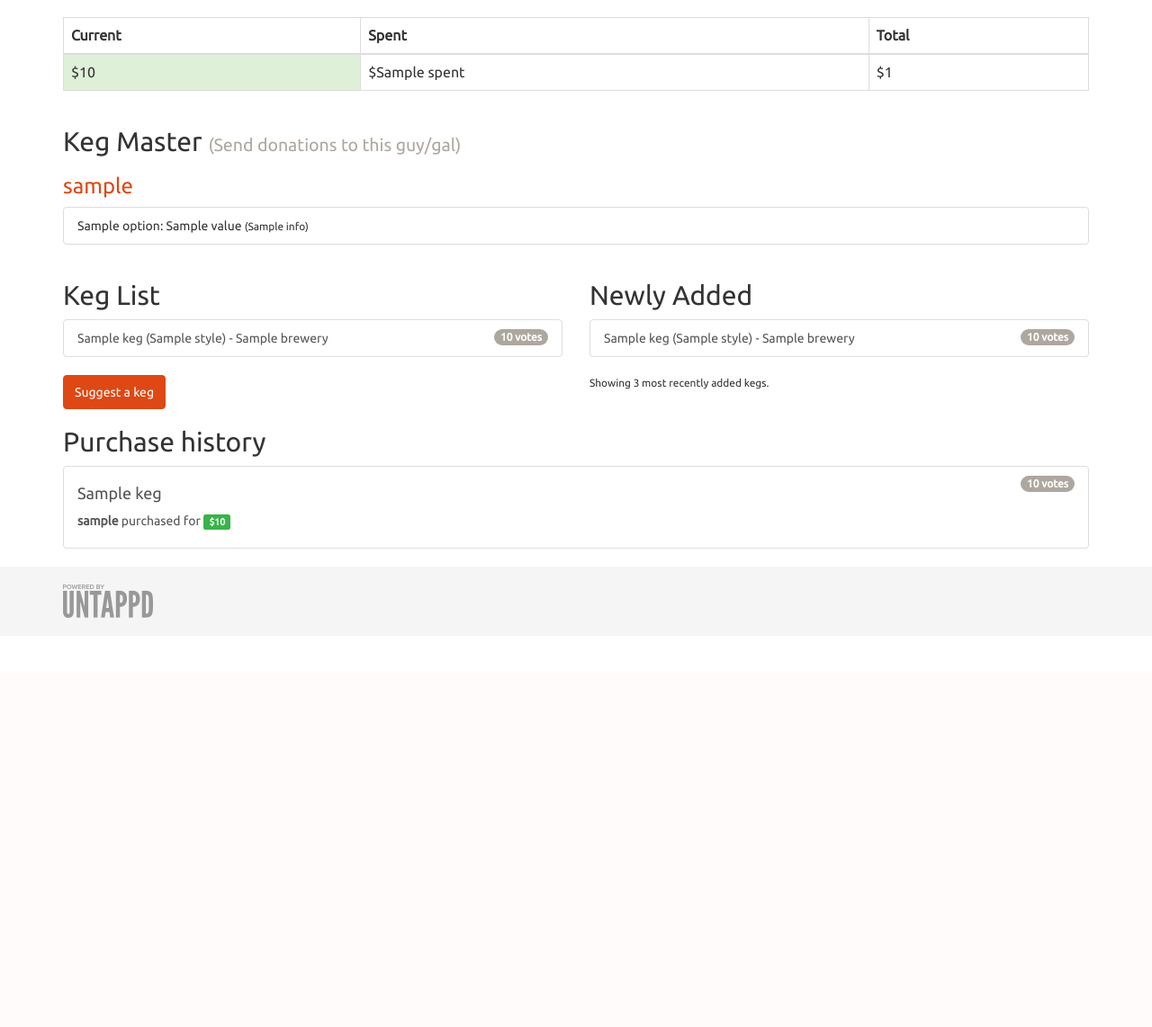
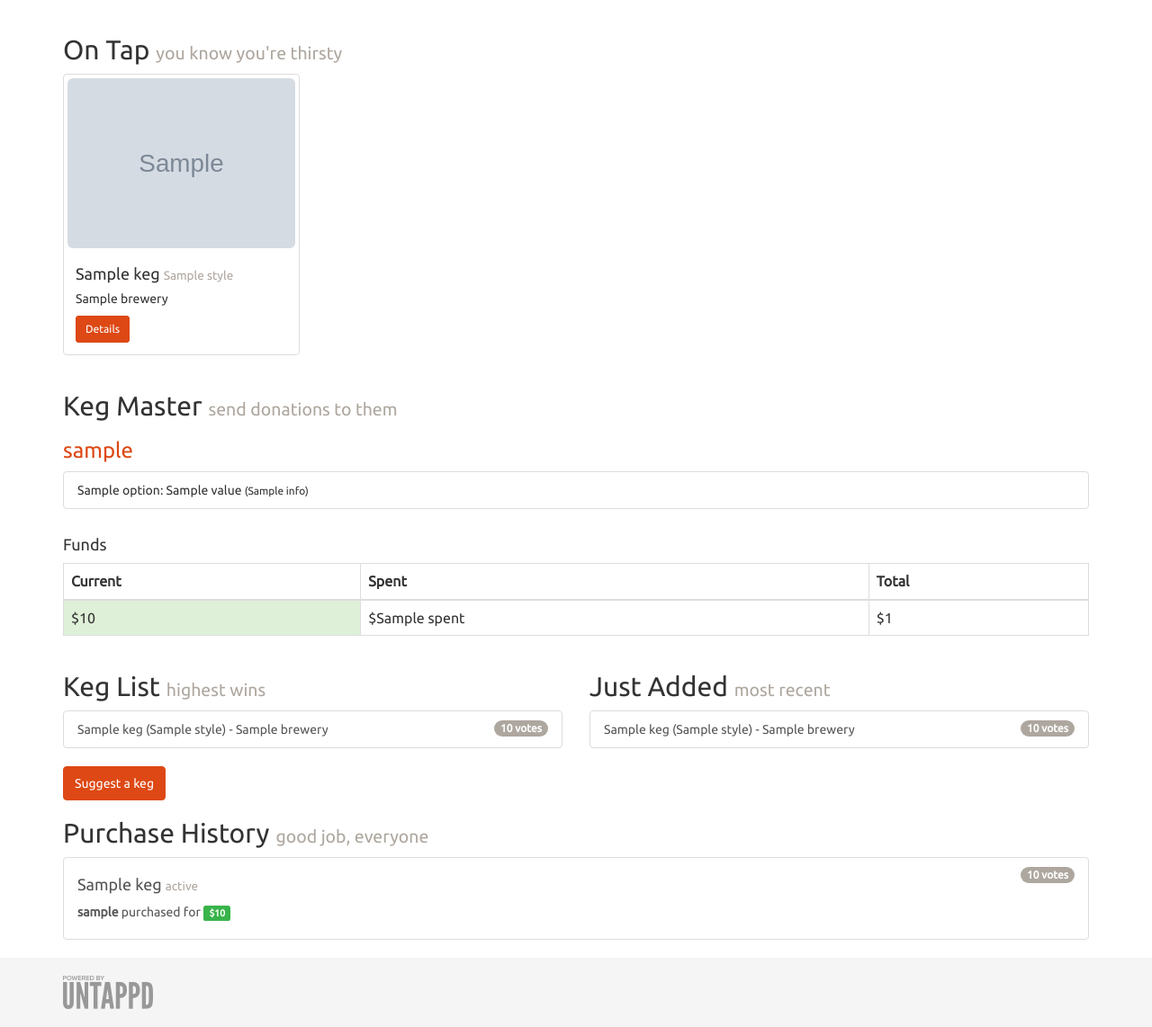
Before and after one commit to cibyr/kegstarter, a Django app: template main/templates/index.html in a window 1280 px wide. Shown: the part 51-1193 px from the top of the page at 90% size. Before the commit the page ends 738 px from the top, so only its background shows below. Run offline with Django 3.2, Linux system fonts and the light colour scheme; the template is opened without the code that fills it: most values are stand-ins (such as "Sample title", 1, 10 or a date in 2020); grey boxes marked "Sample" are stand-in pictures; parts of the project's set-up code (start-up, migrations or seed data) failed here and were passed over; some libraries are stand-ins or nearby versions.

Commit message:
CR for #40 - Keg State implementation

```diff
--- a/kegstarter/urls.py
+++ b/kegstarter/urls.py
@@ -9,6 +9,7 @@ urlpatterns = patterns('',
     url(r'^$', 'main.views.home', name='home'),
     url(r'^keg/(?P<pk>\d+)/', KegDetail.as_view(), name='keg'),
     url(r'^keg/purchase/', 'main.views.purchase', name='purchase'),
+    url(r'^keg/change/', 'main.views.purchase_change', name='purchase_change'),
     url(r'^keg/create/', 'main.views.create_keg', name='keg_create'),
     url(r'^brewery/(?P<pk>\d+)/', BreweryDetail.as_view(), name='brewery'),
     url(r'^vote', 'main.views.vote', name='vote'),
--- a/main/admin.py
+++ b/main/admin.py
@@ -1,10 +1,11 @@
 from django.contrib import admin
-from .models import Brewery, Keg, KegMaster, Suggestion, UntappdCredentials
+from .models import Brewery, Keg, KegMaster, Suggestion, UntappdCredentials, Purchase
 
 admin.site.register(Brewery)
 admin.site.register(Keg)
 admin.site.register(KegMaster)
 admin.site.register(Suggestion)
+admin.site.register(Purchase)
 
 # Just in case we need to reset them (there is no identifying info in this)
 admin.site.register(UntappdCredentials)
--- a/main/templates/index.html
+++ b/main/templates/index.html
@@ -2,28 +2,62 @@
 
 {% block content %}
 
-<table class="table table-bordered">
-    <thead>
-        <tr>
-            <th>Current</th>
-            <th>Spent</th>
-            <th>Total</th>
-        </tr>
-    </thead>
-    <tr>
-        <td class="{% if balance > 0 %}success{% else %}danger{% endif %}">${{ balance }}</td>
-        <td>${{ spent }}</td>
-        <td>${{ total_donations }}</td>
-    </tr>
-</table>
+<div class="row">
+    <div class="col-md-12">
+        <h2>On Tap <small>you know you're thirsty</small></h2>
+    </div>
+</div>
+<div class="row">
+    {% if on_tap.count == 0 %}
+        <div class="col-md-12">
+        {% if current_kegmaster %}
+            <p>Tell you're Keg Master to buy a keg!</p>
+        {% else %}
+            <p>Appoint someone a Keg Master!  Then, buy some kegs!</p>
+        {% endif %}
+        </div>
+    {% else %}
+        {% for purchase in on_tap %}
+        <div class="col-md-3">
+            <div class="thumbnail">
+                <img src="{{ purchase.suggestion.untappd_keg.keg.image }}" alt="No Image" class="img-rounded">
+                <div class="caption">
+                    <h4>
+                        {{ purchase.suggestion.untappd_keg.keg }}
+                        {% if purchase.suggestion.untappd_keg.keg.style %}
+                            <small>{{ purchase.suggestion.untappd_keg.keg.style }}</small>
+                        {% endif %}
+                    </h4>
+                    <h5>{{ purchase.suggestion.untappd_keg.untappd_brewery.brewery }}</h5>
+                    <div>
+                        <a href="{{ purchase.suggestion.get_absolute_url }}" class="btn btn-sm btn-primary" role="button">Details</a>
+                        {% if user == current_kegmaster.user %}
+                        <a href="{{ purchase.suggestion.get_absolute_url }}" class="btn btn-sm btn-default" role="button">All Out?</a>
+                        {% endif %}
+                    </div>
+                </div>
+            </div>
+        </div>
+        {% endfor %}
+    {% endif %}
+</div>
 
 <div class="row">
     <div class="col-md-12">
-        <h2>Keg Master <small>(Send donations to this guy/gal)</small></h2>
+        <h2>Keg Master <small>send donations to them</small></h2>
         {% if current_kegmaster %}
-            <h3><a href="/accounts/{{ current_kegmaster.user.id }}/profile/{{ current_kegmaster.user.username }}">
+            <h3 class="pull-left" style="margin:10px 0">
+                <a href="/accounts/{{ current_kegmaster.user.id }}/profile/{{ current_kegmaster.user.username }}">
                 {{ current_kegmaster.user.username }}
-            </a></h3>
+                </a>
+            </h3>
+            {% if user == current_kegmaster.user %}
+                <div class="pull-right" style="margin:10px 0">
+                    <a href="{% url 'accept_donation' %}" class="btn btn-primary">Accept new donations</a>
+                </div>
+
+            {% endif %}
+            <div class="clearfix"></div>
             <ul class="list-group">
             {% for option in current_kegmaster_payment_options %}
                 <li class="list-group-item">
@@ -33,9 +67,6 @@
                 </li>
             {% endfor %}
             </ul>
-            {% if user == current_kegmaster.user %}
-                <a href="{% url 'accept_donation' %}" class="btn btn-primary">Accept new donations</a>
-            {% endif %}
         {% else %}
             <p><strong>There is no current keg-master!</strong></p>
         {% endif %}
@@ -43,8 +74,28 @@
 </div>
 
 <div class="row">
+    <div class="col-md-12">
+        <h4>Funds</h4>
+        <table class="table table-bordered">
+            <thead>
+                <tr>
+                    <th>Current</th>
+                    <th>Spent</th>
+                    <th>Total</th>
+                </tr>
+            </thead>
+            <tr>
+                <td class="{% if balance > 0 %}success{% else %}danger{% endif %}">${{ balance }}</td>
+                <td>${{ spent }}</td>
+                <td>${{ total_donations }}</td>
+            </tr>
+        </table>
+    </div>
+</div>
+
+<div class="row">
     <div class="col-md-6 col-md-push-6">
-        <h2>Newly Added</h2>
+        <h2>Just Added <small>most recent</small></h2>
         <ul class="list-group">
         {% for suggestion in suggestions %}
             <a href="{{ suggestion.get_absolute_url }}" class="list-group-item">
@@ -57,10 +108,9 @@
             </a>
         {% endfor %}
         </ul>
-        <p><small>Showing 3 most recently added kegs.</small></p>
     </div>
     <div class="col-md-6 col-md-pull-6">
-        <h2>Keg List</h2>
+        <h2>Keg List <small>highest wins</small></h2>
         <ul class="list-group">
         {% for suggestion in winning_suggestions %}
             <a href="{{ suggestion.get_absolute_url }}"  class="list-group-item">
@@ -80,7 +130,7 @@
 
 <div class="row">
     <div class="col-md-12">
-        <h2>Purchase history</h2>
+        <h2>Purchase History <small>good job, everyone</small></h2>
         {% if purchase_history.count == 0 %}
             <p>All dry.  Go vote, and buy some kegs!</p>
         {% else %}
@@ -88,9 +138,14 @@
             {% for purchase in purchase_history %}
                 <a href="{{ purchase.suggestion.get_absolute_url }}" class="list-group-item">
                     <span class="badge">{{ purchase.suggestion.votes }} votes</span>
-                    <h4>{{ purchase.suggestion.untappd_keg.keg }}</h4>
+                    <h4>{{ purchase.suggestion.untappd_keg.keg }} <small>{{ purchase.get_state_display }}</small></h4>
                     <p><strong>{{ purchase.user.username }}</strong>
-                        purchased for <span class="label label-success">${{ purchase.suggestion.price }}</span></p>
+                    {% if purchase.state != purchase.state.KEG_CANNOT_ORDER %}
+                        purchased
+                    {% else %}
+                        <u>could not purchase</u>
+                    {% endif %}
+                    for <span class="label label-success">${{ purchase.suggestion.price }}</span></p>
                 </a>
             {% endfor %}
             </ul>
```
Also changed, not shown: main/forms.py (+8 -1 lines), main/models.py (+15 -0 lines), main/templates/main/suggestion_detail.html (+12 -0 lines), main/views.py (+33 -2 lines), main/migrations/0014_add_keg_state.py (added), main/migrations/0015_set_old_keg_state.py (added).
